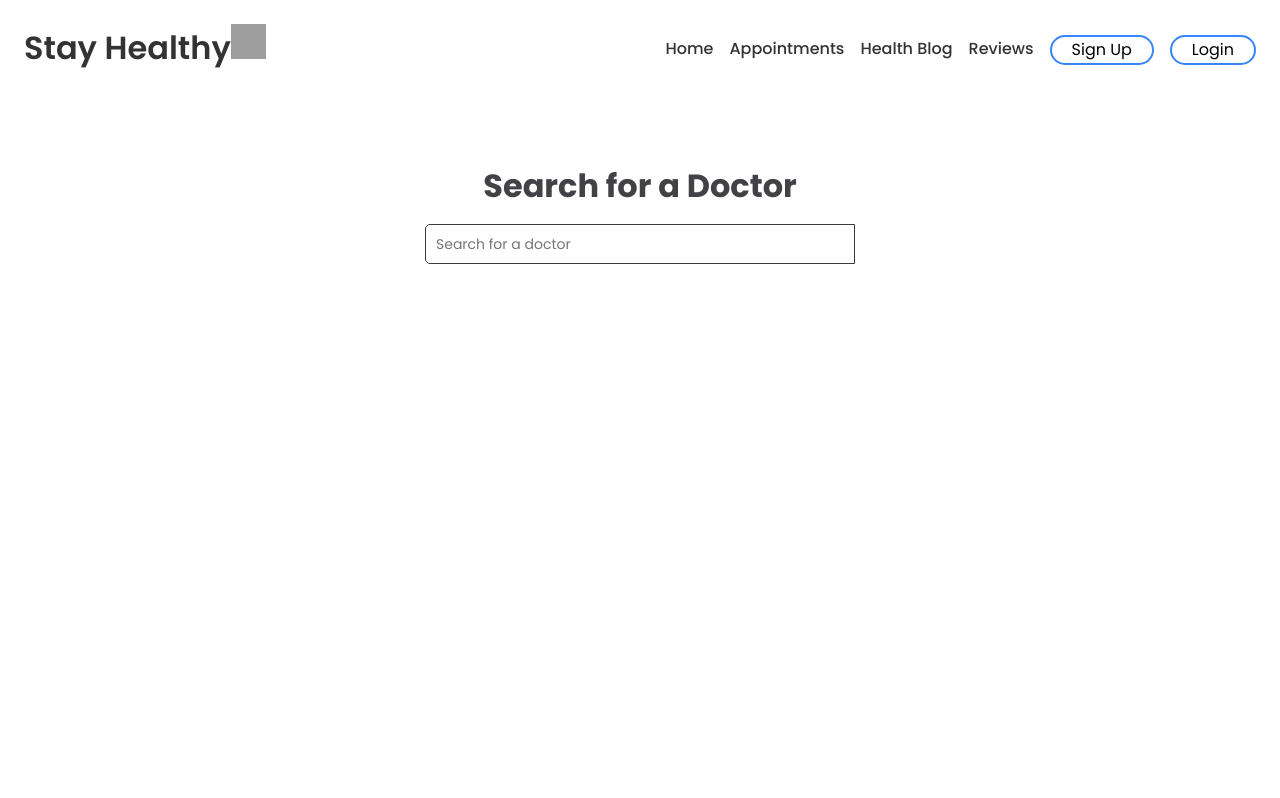
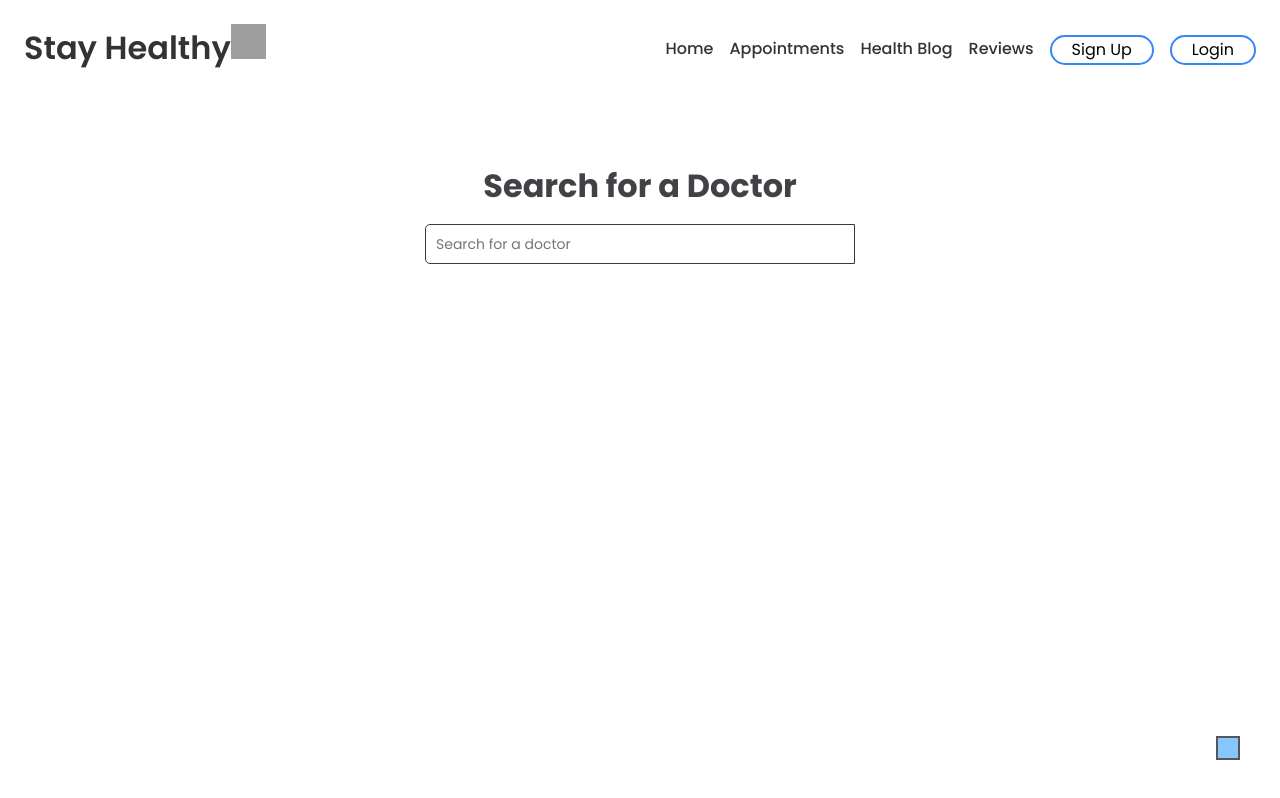
Before and after one commit to JoeyScottSchronce/frontend_developer_capstone_project, a React (Create React App) app: page /booking-consultation in a window 1280 px wide. Built offline with nearby package versions, Linux system fonts and the light colour scheme; sample sign-in values are in the browser's storage; grey boxes are pictures that could not be loaded.

Commit message:
updated notification component

```diff
--- a/src/Components/BookingConsultation.jsx
+++ b/src/Components/BookingConsultation.jsx
@@ -3,6 +3,7 @@ import { useNavigate, useSearchParams } from 'react-router-dom';
 import DoctorCard from './DoctorCard/DoctorCard';
 import { DoctorFiles } from './DoctorCard/DisplayDoctors'
 import FindDoctorSearch from './FindDoctorSearch/FindDoctorSearch';
+import Notification from './Notification/Notification';
 import './BookingConsultation.css'
 
 function BookingConsultation() {
@@ -10,6 +11,7 @@ function BookingConsultation() {
     const [doctors, setDoctors] = useState([]);
     const [filteredDoctors, setFilteredDoctors] = useState([]);
     const [isSearched, setIsSearched] = useState(false);
+    const [notify, setNotify] = useState(false);
 
     const getDoctorsDetails = () => {
         const data = DoctorFiles;
@@ -34,7 +36,6 @@ function BookingConsultation() {
 
             const filtered = doctors.filter(
                 (doctor) =>
-                //
                 doctor.specialty.toLowerCase().includes(searchText.toLowerCase())
 
             );
@@ -64,7 +65,8 @@ function BookingConsultation() {
                         <h2>{filteredDoctors.length} doctors are available {searchParams.get('location')}</h2>
                         <h3>Book appointments with minimum wait-time & verified doctor details</h3>
                         {filteredDoctors.length > 0 ? (
-                    filteredDoctors.map(doctor => <DoctorCard className="doctorcard" {...doctor} key={doctor.name} />)
+                            filteredDoctors.map(doctor =>
+                            <DoctorCard className="doctorcard" {...doctor} key={doctor.name} setNotify={setNotify}/>)
                         ) : (
                         <p>No doctors found.</p>
                         )}
@@ -74,6 +76,7 @@ function BookingConsultation() {
                     )}
                 </div>
             </div>
+            <Notification setNotify={setNotify}></Notification>
         </div>
     )
 };
--- a/src/Components/DoctorCard/DoctorCard.jsx
+++ b/src/Components/DoctorCard/DoctorCard.jsx
@@ -5,7 +5,7 @@ import { v4 as uuidv4 } from 'uuid';
 import AppointmentForm from '../AppointmentForm/AppointmentForm'
 
 
-function DoctorCard({ image, name, specialty, experience, rating }) {
+function DoctorCard({ image, name, specialty, experience, rating, setNotify}) {
     const [showForm, setShowForm] = useState(false);
     const [appointments, setAppointments] = useState([]);
 
@@ -16,6 +16,7 @@ function DoctorCard({ image, name, specialty, experience, rating }) {
     const handleCancel = (appointmentId) => {
         const updatedAppointments = appointments.filter((appointment) => appointment.id !== appointmentId);
         setAppointments(updatedAppointments);
+        setNotify(false);
     };
 
     const handleSubmit = (appointmentData) => {
@@ -27,6 +28,7 @@ function DoctorCard({ image, name, specialty, experience, rating }) {
         const updatedAppointments = [...appointments, newAppointment];
         setAppointments(updatedAppointments);
         setShowForm(false);
+        setNotify(true);
     };
 
     return (
@@ -76,7 +78,9 @@ function DoctorCard({ image, name, specialty, experience, rating }) {
                                             <p>Phone Number: {appointment.phoneNumber}</p>
                                             <p>Date of Appointment: {appointment.bookingDate}</p>
                                             <p>Time Slot: {appointment.timeSlot}</p>
-                                            <button onClick={() => handleCancel(appointment.id)}>Cancel Appointment</button>
+                                            <button onClick={() => { handleCancel(appointment.id)}}>
+                                                Cancel Appointment
+                                            </button>
                                         </div>
                                     ))}
                                 </>
--- a/src/Components/Notification/Notification.css
+++ b/src/Components/Notification/Notification.css
@@ -1,3 +1,13 @@
 .notification-container {
-    margin-top: 300px;
+    display: flex;
+    background-color: rgb(135, 199, 255);
+    margin: 150px 20px 20px 20px;
+    padding: 10px;
+    box-sizing: border-box;
+    border: 2px solid rgb(86, 86, 86);
+    align-self: flex-end;
+    position: fixed;
+    bottom: 20px;
+    right: 20px;
+    z-index: 1000;
 }
--- a/src/Components/Notification/Notification.jsx
+++ b/src/Components/Notification/Notification.jsx
@@ -2,34 +2,32 @@ import React, { useEffect, useState } from 'react';
 import Navbar from '../Navbar/Navbar';
 import './Notification.css';
 
-const Notification = ({ children }) => {
+const Notification = ({ children, setNotify }) => {
     const [isLoggedIn, setIsLoggedIn] = useState(false);
     const [username, setUsername] = useState("");
-    const [doctorData, setDoctorData] = useState("");
+ //   const [doctorData, setDoctorData] = useState("");
     const [appointmentData, setAppointmentData] = useState("");
-    const [notify, setNotify] = useState(false);
 
     useEffect(() => {
         const storedUsername = sessionStorage.getItem('email');
-        const storedDoctorData = JSON.parse(sessionStorage.getItem('doctorData'));
+    //    const storedDoctorData = JSON.parse(sessionStorage.getItem('doctorData'));
         const storedAppointmentData = JSON.parse(sessionStorage.getItem('appointmentData'));
 
-        if (storedUsername) {  //confirmed
+        if (storedUsername) {
             setIsLoggedIn(true);
             setUsername(storedUsername);
         }
 
-        if (storedDoctorData) {
-            console.log('storedDoctorData is good')
-            setDoctorData(storedDoctorData);
-        }
+    //    if (storedDoctorData) {
+    //        console.log('storedDoctorData is good')
+    //        setDoctorData(storedDoctorData);
+    //    }
 
         if (storedAppointmentData) {
-            console.log('storedAppointmentData is good')
             setAppointmentData(storedAppointmentData);
             setNotify(true);
         }
-    }, [isLoggedIn, username, doctorData, appointmentData]);
+    }, [setNotify]);
 
     const handleCancellation = () => {
         setAppointmentData(undefined);
@@ -38,18 +36,15 @@ const Notification = ({ children }) => {
 
     useEffect(() => {
         setNotify(appointmentData !== "");
-    }, [appointmentData]);
+    }, [appointmentData, setNotify]);
 
     return (
         <>
-        <h1 style={{ marginTop: '150px', border: '2px solid red', padding: '10px' }}>Testing one</h1>
         <div className='notification-container'>
-        <h1 style={{ border: '2px solid red', padding: '10px' }}>Testing two</h1>
             <Navbar />
             {children}
-            { isLoggedIn && appointmentData && notify && (
+            { isLoggedIn && appointmentData && (
                 <div className="notification">
-                    <h1 style={{ border: '2px solid red', padding: '10px' }}>Testing three</h1>
                     <div className="notification-content">
                         <h3 className="notification-title">Appointment Details</h3>
                 {/*        <p><strong>Doctor:</strong> {doctorData?.name}</p>
@@ -57,11 +52,9 @@ const Notification = ({ children }) => {
                         <p><strong>Username:</strong> {username}</p>
                         <p><strong>Appointment Date:</strong> {appointmentData?.bookingDate}</p>
                         <p><strong>Time Slot:</strong> {appointmentData?.timeSlot}</p>
-                        <button className="cancel-button" onClick={handleCancellation}>Cancel Booking</button>
                     </div>
                 </div>
             )}
-            <h1 style={{ border: '2px solid red', padding: '10px' }}>Testing four</h1>
         </div>
         </>
     );
```
Lines whose indentation alone changed are shown as unchanged.
